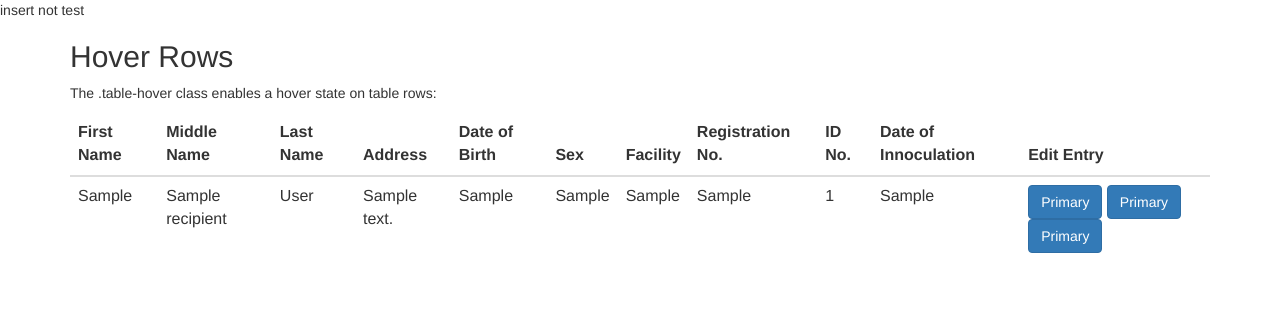
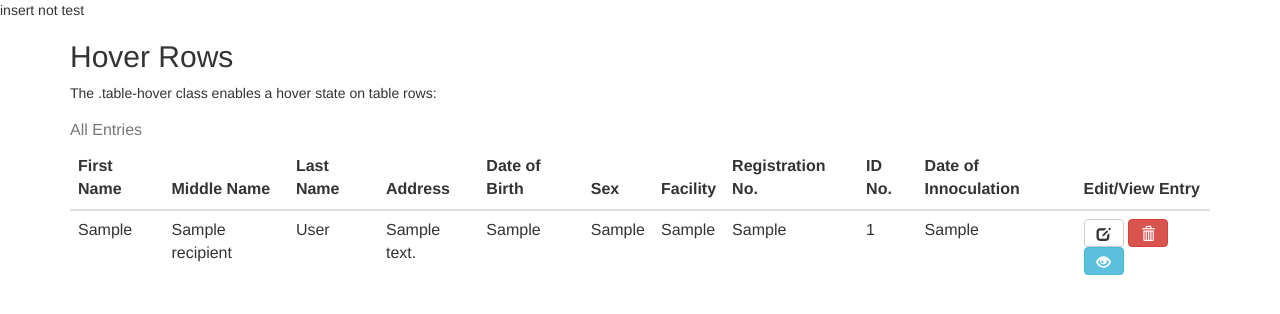
Before and after one commit to Sunildevb/verivac, a PHP site: page /operators/view.php in a window 1280 px wide. Shown: the top 314 px of the page. Run offline with PHP 8.4, Linux system fonts and the light colour scheme; tables that the repository leaves empty or names only in its code hold one stand-in row (values such as "Sample post"); data that the repository does not hold is empty.

Commit message:
Updated GLYPHS bootstrap

```diff
--- a/operators/view.php
+++ b/operators/view.php
@@ -16,6 +16,11 @@ include_once "../sql/sql.php";
     <link rel="stylesheet" href="https://maxcdn.bootstrapcdn.com/bootstrap/3.4.1/css/bootstrap.min.css">
     <script src="https://ajax.googleapis.com/ajax/libs/jquery/3.5.1/jquery.min.js"></script>
     <script src="https://maxcdn.bootstrapcdn.com/bootstrap/3.4.1/js/bootstrap.min.js"></script>
+
+
+
+
+
 </head>
 
 <body>
@@ -24,7 +29,8 @@ include_once "../sql/sql.php";
         <h2>Hover Rows</h2>
         <p>The .table-hover class enables a hover state on table rows:</p>
         <table class="table table-hover">
-            <thead>
+        <caption>All Entries</caption>
+            <thead class="thead-dark"d>
                 <tr>
                     <th>First Name</th>
                     <th>Middle Name</th>
@@ -36,7 +42,7 @@ include_once "../sql/sql.php";
                     <th>Registration No.</th>
                     <th>ID No.</th>
                     <th>Date of Innoculation</th>
-                    <th>Edit Entry</th>
+                    <th>Edit/View Entry</th>
                 </tr>
             </thead>
 
@@ -64,9 +70,15 @@ include_once "../sql/sql.php";
                       <td>'. $row["registration_no"].'</td>
                       <td>'. $row["idcard"].'</td>
                       <td>'. $row["doi"].'</td>
-                      <td><button type="button" class="btn btn-primary">Primary</button>
-                      <button type="button" class="btn btn-primary">Primary</button>
-                      <button type="button" class="btn btn-primary">Primary</button>
+                      <td><button type="button" class="btn btn-default" aria-label="Edit">
+                      <span class="glyphicon glyphicon-edit" aria-hidden="true"></span>
+                    </button>
+                    <button type="button" class="btn btn-danger" aria-label="Delete">
+                    <span class="glyphicon glyphicon-trash" aria-hidden="true"></span>
+                  </button>
+                  <button type="button" class="btn btn-info" aria-label="View QR">
+                  <span class="glyphicon glyphicon-eye-open" aria-hidden="true"></span>
+                </button>
 
                       </td>
                       </tr>';
```
